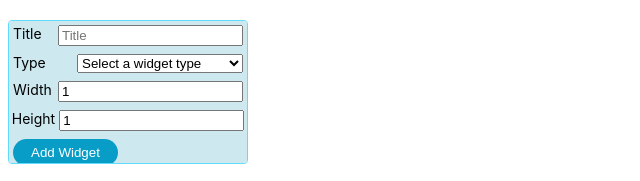
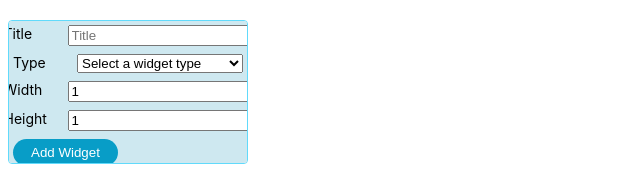
Before and after one commit to tmac9494/clearwinds, a React (Create React App) app: page / in a window 1280 px wide. Shown: the top 181 px of the page, without its empty margins (0-640 px from the left). Built offline with nearby package versions, Linux system fonts and the light colour scheme.

Commit message:
fix: responsive form values

```diff
--- a/src/components/widget-form-input/styles.scss
+++ b/src/components/widget-form-input/styles.scss
@@ -10,13 +10,17 @@
     flex-grow: 2;
   }
   label {
-    width: 60px;
-    font-size: 14px;
+    font-size: 10px;
   }
 }
 
-@media (min-width: 600px) {
+@media (min-width: 1200px) {
   .widget-form-input {
     flex-direction: row;
+
+    label {
+      min-width: 60px;
+      font-size: 14px;
+    }
   }
 }
```
